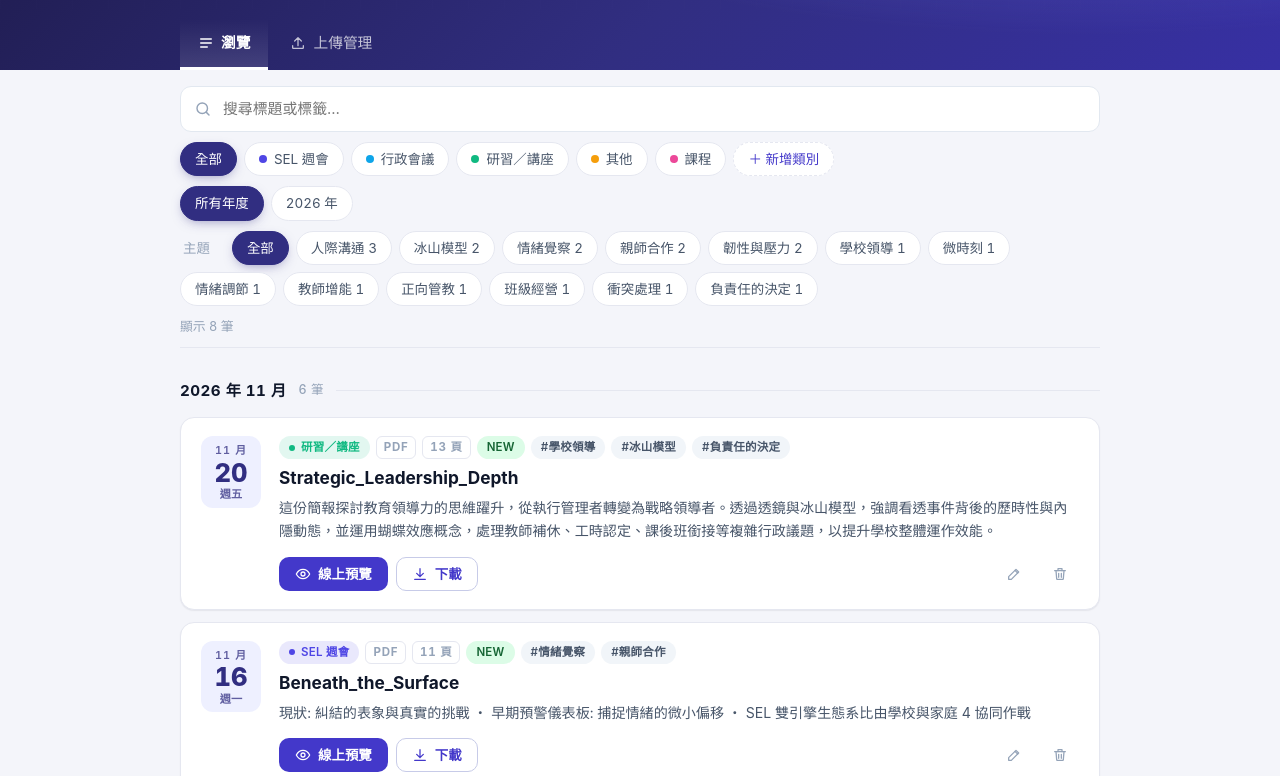
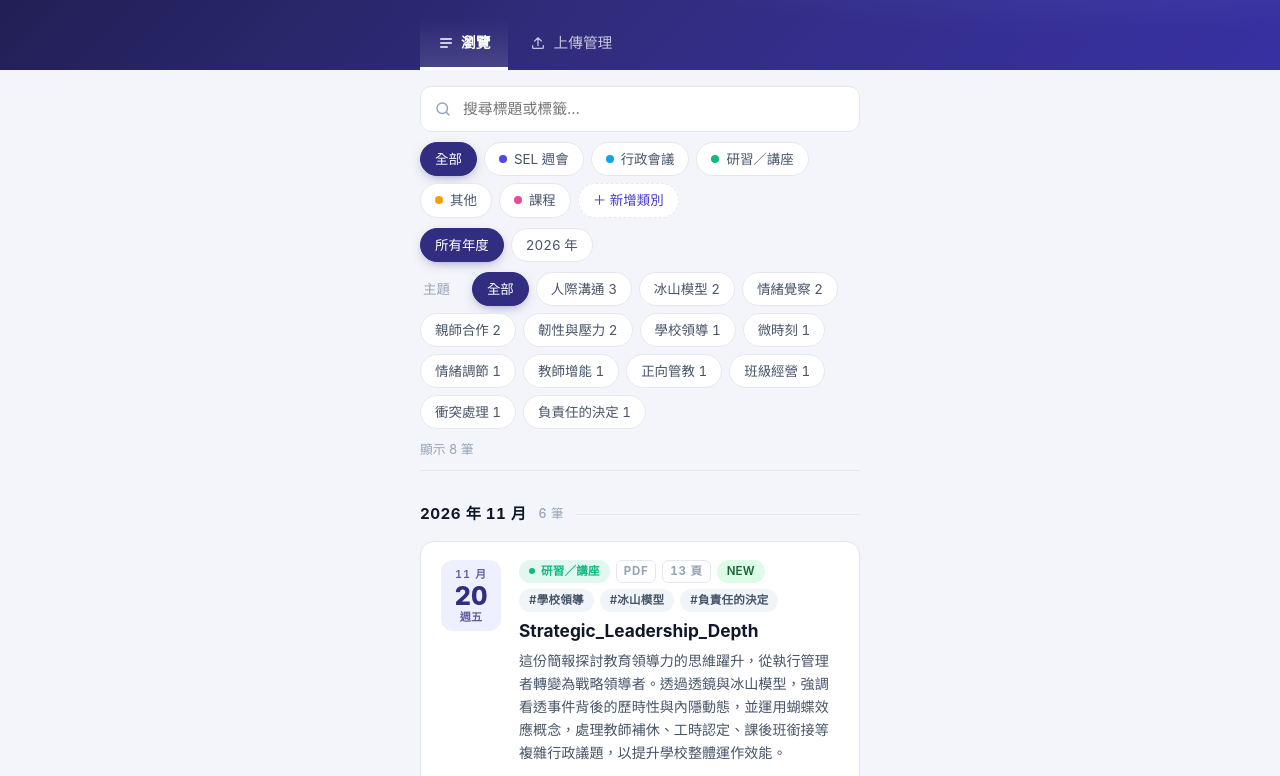
Before and after one commit to cyysongyy/sel-archive, a plain HTML site: page index.html in a window 1280 px wide. Shown: the part 159-935 px from the top of the page. Drawn offline with nearby package versions, Linux system fonts and the light colour scheme.

Commit message:
Halve page content width (960 -> 480px)
Co-Authored-By: Claude Sonnet 5.5 <noreply@anthropic.com>
Claude-Session: https://claude.ai/code/session_01422w37Gg263mSgor1Aubse

```diff
--- a/index.html
+++ b/index.html
@@ -13,7 +13,7 @@
 *{box-sizing:border-box}
 html{-webkit-text-size-adjust:100%}
 body{margin:0;font-family:"Noto Sans TC","PingFang TC","Microsoft JhengHei",-apple-system,BlinkMacSystemFont,"Segoe UI",sans-serif;background:var(--bg);color:var(--ink);line-height:1.65;-webkit-font-smoothing:antialiased;font-variant-numeric:tabular-nums}
-.wrap{max-width:960px;margin:0 auto;padding:0 20px}
+.wrap{max-width:480px;margin:0 auto;padding:0 20px}
 svg.i{width:16px;height:16px;stroke:currentColor;fill:none;stroke-width:1.9;stroke-linecap:round;stroke-linejoin:round;flex-shrink:0;vertical-align:-3px}
 /* header */
 header{position:relative;color:#fff;padding:34px 0 0;background:radial-gradient(1200px 400px at 85% -20%,rgba(129,140,248,.45),transparent 60%),linear-gradient(135deg,#1e1b4b 0%,#312e81 55%,#3730a3 100%);overflow:hidden}
```
